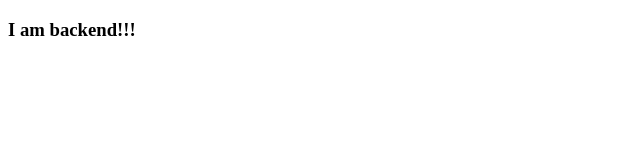
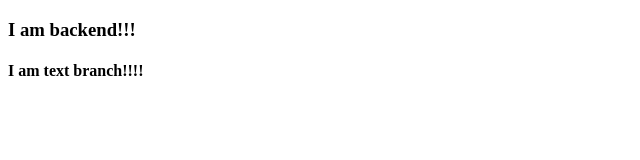
Before and after one commit to KC-witcher/Capstone-Project-BackEnd, a plain HTML site: page index.html in a window 1280 px wide. Shown: the whole page, without its empty margins (0-640 px from the left). Drawn offline with Linux system fonts and the light colour scheme.

Commit message:
This is test for new branch

```diff
--- a/index.html
+++ b/index.html
@@ -8,5 +8,6 @@
   </head>
   <body>
     <h3>I am backend!!!</h3>
+    <h4>I am text branch!!!!</h4>
   </body>
 </html>
```
